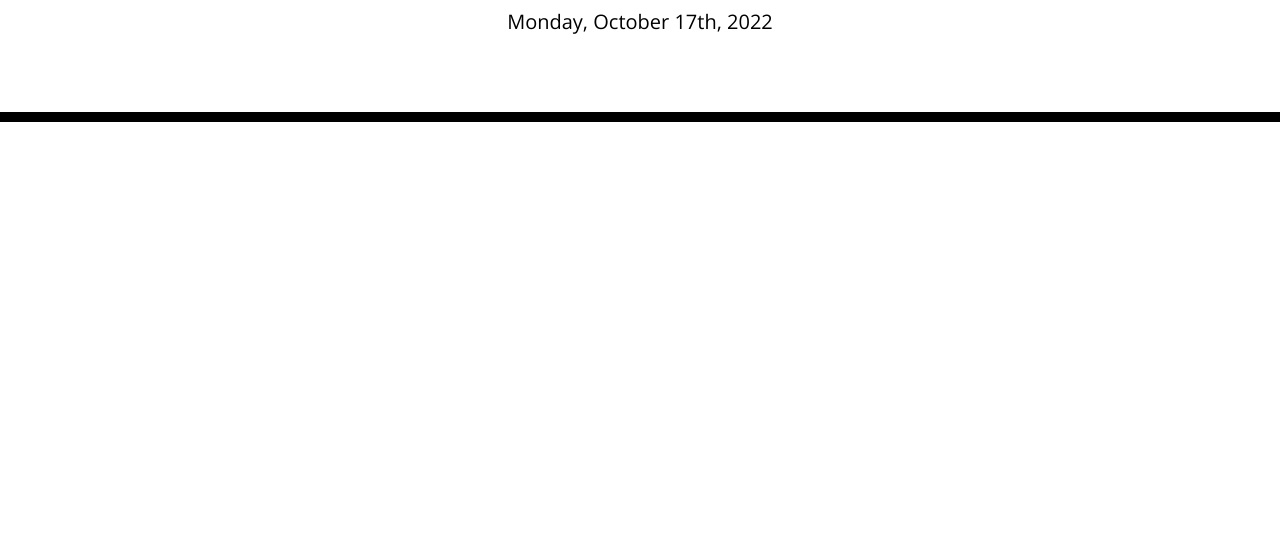
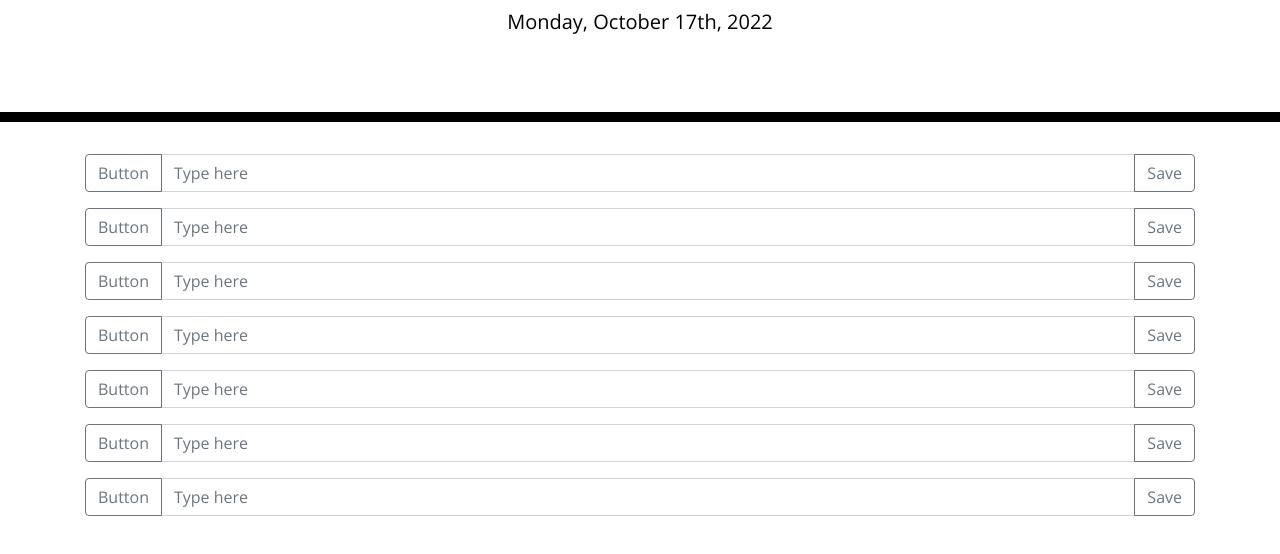
Before and after one commit to 14elmaksh/DailyPlanner, a plain HTML site: page index.html in a window 1280 px wide. Shown: the part 182-736 px from the top of the page. Drawn offline with nearby package versions, Linux system fonts and the light colour scheme; files that its build step writes are made by us from their sources.

Commit message:
added the time blocks

```diff
--- a/index.html
+++ b/index.html
@@ -30,6 +30,75 @@
     </header>
     <div class="container">
       <!-- Timeblocks go here -->
+      <div class="input-group mb-3">
+        <div class="input-group-prepend">
+          <button class="btn btn-outline-secondary" type="button">Button</button>
+        </div>
+        <input type="text" class="form-control" placeholder="Type here" aria-label="type here" aria-describedby="basic-addon2">
+        <div class="input-group-append">
+          <button class="btn btn-outline-secondary" type="button">Save</button>
+        </div>
+      </div>
+
+      <div class="input-group mb-3">
+        <div class="input-group-prepend">
+          <button class="btn btn-outline-secondary" type="button">Button</button>
+        </div>
+        <input type="text" class="form-control" placeholder="Type here" aria-label="type here" aria-describedby="basic-addon2">
+        <div class="input-group-append">
+          <button class="btn btn-outline-secondary" type="button">Save</button>
+        </div>
+      </div>
+
+      <div class="input-group mb-3">
+        <div class="input-group-prepend">
+          <button class="btn btn-outline-secondary" type="button">Button</button>
+        </div>
+        <input type="text" class="form-control" placeholder="Type here" aria-label="type here" aria-describedby="basic-addon2">
+        <div class="input-group-append">
+          <button class="btn btn-outline-secondary" type="button">Save</button>
+        </div>
+      </div>
+
+      <div class="input-group mb-3">
+        <div class="input-group-prepend">
+          <button class="btn btn-outline-secondary" type="button">Button</button>
+        </div>
+        <input type="text" class="form-control" placeholder="Type here" aria-label="type here" aria-describedby="basic-addon2">
+        <div class="input-group-append">
+          <button class="btn btn-outline-secondary" type="button">Save</button>
+        </div>
+      </div>
+
+      <div class="input-group mb-3">
+        <div class="input-group-prepend">
+          <button class="btn btn-outline-secondary" type="button">Button</button>
+        </div>
+        <input type="text" class="form-control" placeholder="Type here" aria-label="type here" aria-describedby="basic-addon2">
+        <div class="input-group-append">
+          <button class="btn btn-outline-secondary" type="button">Save</button>
+        </div>
+      </div>
+
+      <div class="input-group mb-3">
+        <div class="input-group-prepend">
+          <button class="btn btn-outline-secondary" type="button">Button</button>
+        </div>
+        <input type="text" class="form-control" placeholder="Type here" aria-label="type here"aria-describedby="basic-addon2">
+        <div class="input-group-append">
+          <button class="btn btn-outline-secondary" type="button">Save</button>
+        </div>
+      </div>
+
+      <div class="input-group mb-3">
+        <div class="input-group-prepend">
+    <button class="btn btn-outline-secondary" type="button">Button</button>
+  </div>
+        <input type="text" class="form-control" placeholder="Type here" aria-label="type here" aria-describedby="basic-addon2">
+        <div class="input-group-append">
+          <button class="btn btn-outline-secondary" type="button">Save</button>
+        </div>
+      </div>
     </div>
 
     <script src="https://cdnjs.cloudflare.com/ajax/libs/jquery/3.2.1/jquery.min.js"></script>
```
